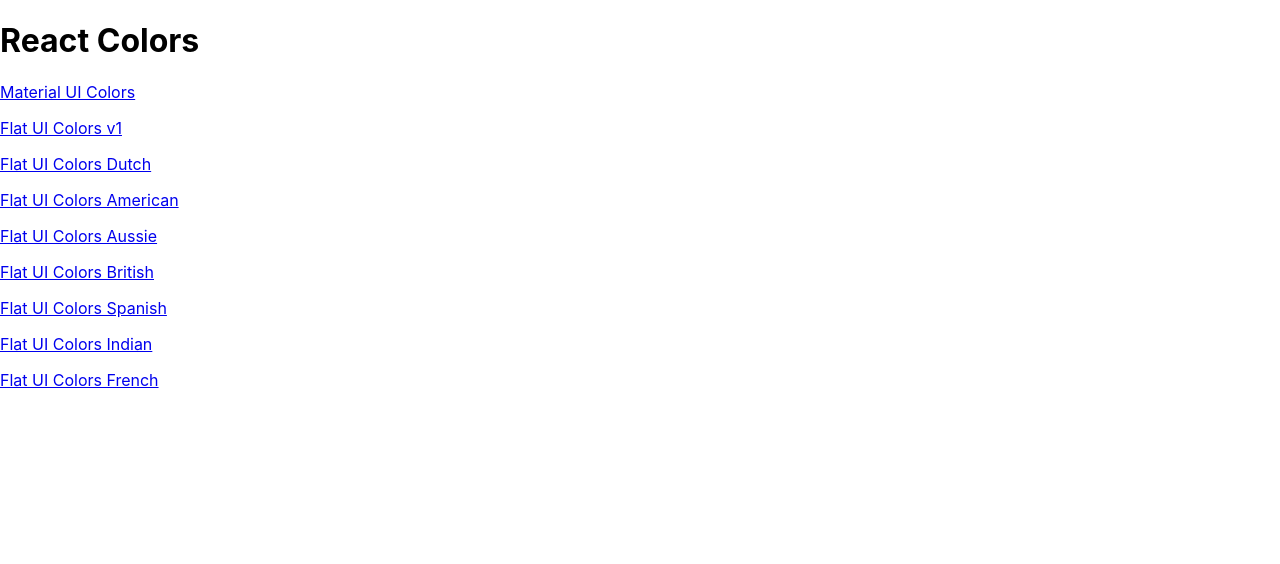
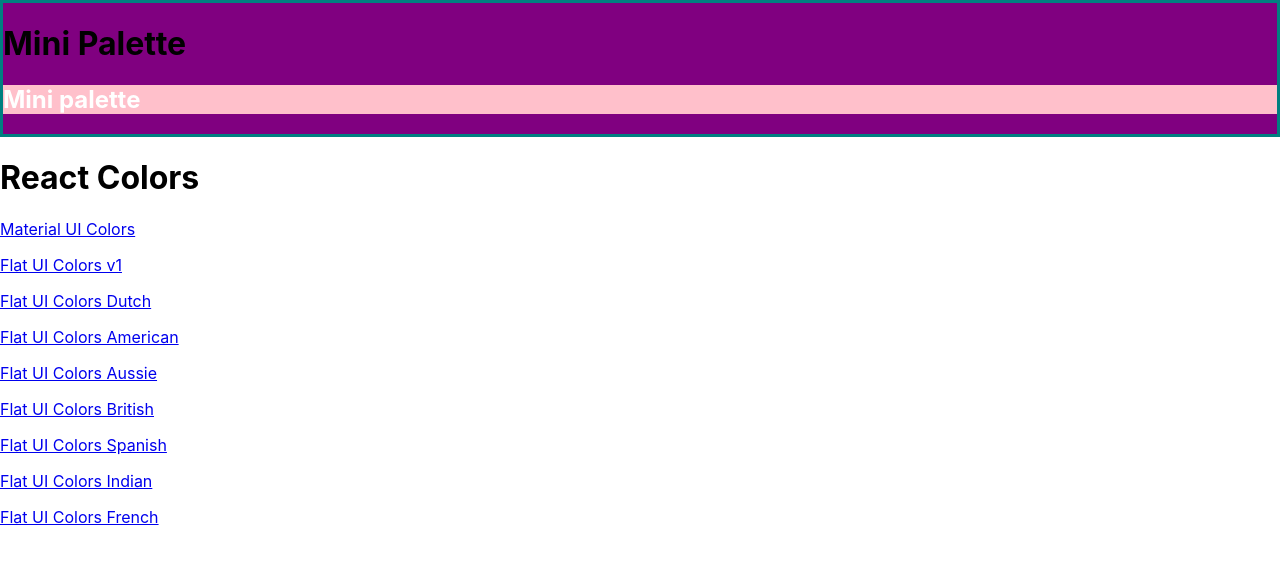
Before and after one commit to piyushkochhar/colors-app, a React (Create React App) app: page / in a window 1280 px wide. Shown: the top 564 px of the page. Built offline with nearby package versions, Linux system fonts and the light colour scheme.

Commit message:
Add withStyles with demo styles

```diff
--- a/package.json
+++ b/package.json
@@ -5,6 +5,7 @@
   "dependencies": {
     "@material-ui/core": "^4.1.0",
     "@material-ui/icons": "^4.1.0",
+    "@material-ui/styles": "^4.1.0",
     "chroma-js": "^2.0.3",
     "rc-slider": "^8.6.13",
     "react": "^16.8.6",
--- /dev/null
+++ b/src/MiniPalette.js
@@ -0,0 +1,30 @@
+import React, { Component } from 'react'
+import { purple } from '@material-ui/core/colors';
+import { withStyles } from '@material-ui/core';
+
+const styles = {
+    main: {
+        backgroundColor: "purple",
+        border: "3px solid teal",
+    },
+    secondary: {
+        backgroundColor: "pink",
+        "& h1": {
+            color: "white"
+        }
+    }
+}
+
+function MiniPalette(props) {
+    const { classes } = props;
+    console.log(classes)
+    return (
+        <div className={classes.main}>
+            <h1>Mini Palette</h1>
+            <section className={classes.secondary}><h1>Mini palette</h1></section>
+        </div>
+    )
+
+}
+
+export default withStyles(styles)(MiniPalette);
--- a/src/PaletteList.js
+++ b/src/PaletteList.js
@@ -1,4 +1,5 @@
 import React, { Component } from 'react'
+import MiniPalette from './MiniPalette';
 import { Link } from 'react-router-dom';
 
 export default class PaletteList extends Component {
@@ -6,6 +7,7 @@
         const { palettes } = this.props;
         return (
             <div>
+                <MiniPalette />
                 <h1>React Colors</h1>
                 {palettes.map(palette => (
                     <p>
```
